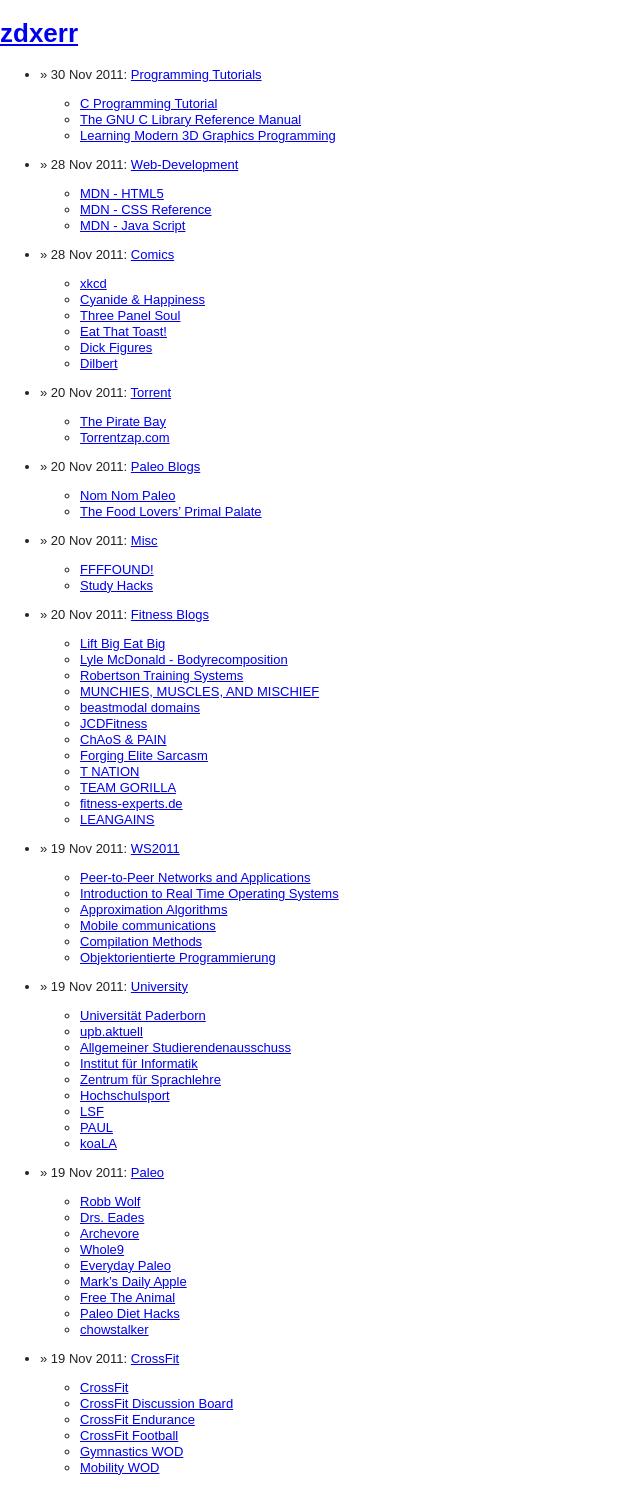
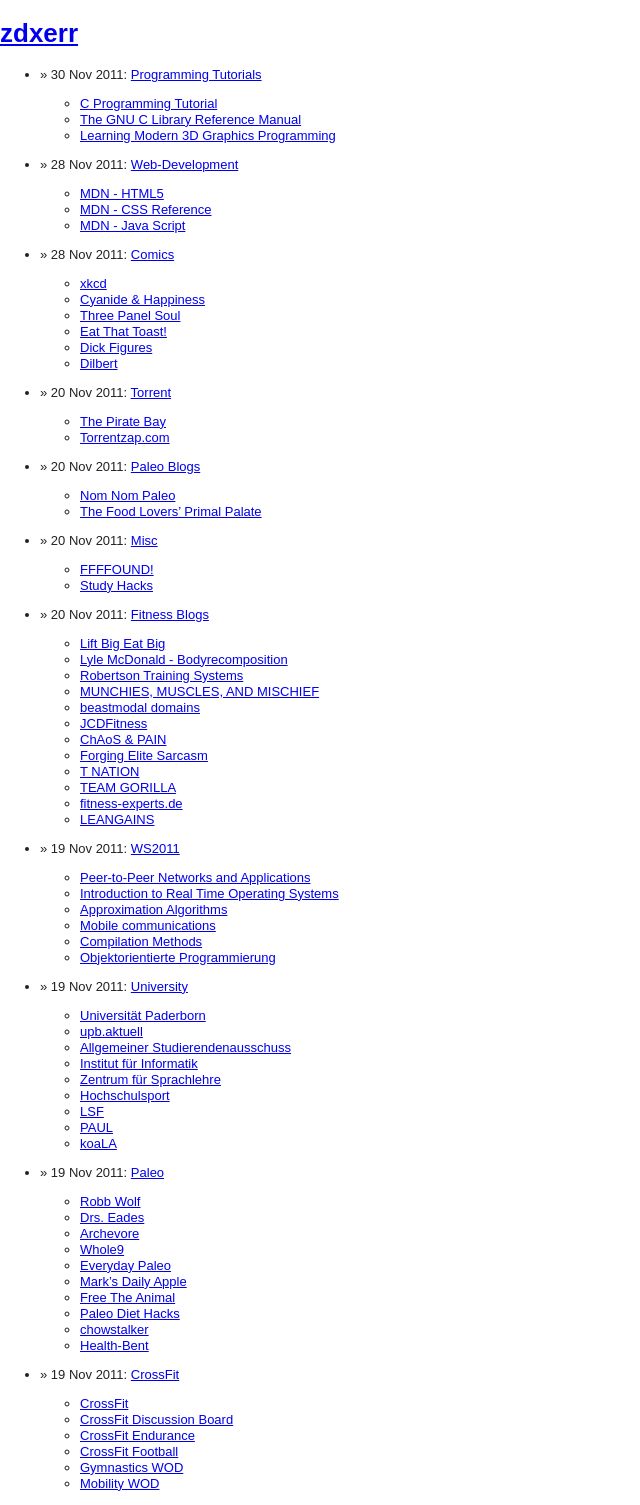
Before and after one commit to zdxerr/zdxerr.github.com, a Jekyll site: the page built from links.html, in a window 1280 px wide. Shown: the whole page, without its empty margins (0-640 px from the left). Built offline with Jekyll 4.4.1, drawn with Linux system fonts in a browser that asks for light colours; nearby versions of some CDN libraries; Markdown is read by kramdown in place of the engine named in the settings.

Commit message:
Update _posts/2011-11-19-paleo.markdown

```diff
--- a/_posts/2011-11-19-paleo.markdown
+++ b/_posts/2011-11-19-paleo.markdown
@@ -13,3 +13,4 @@
 - [Free The Animal](http://freetheanimal.com/)
 - [Paleo Diet Hacks](http://paleohacks.com/)
 - [chowstalker](http://www.chowstalker.com/)
+- [Health-Bent](http://www.health-bent.com/)
```
